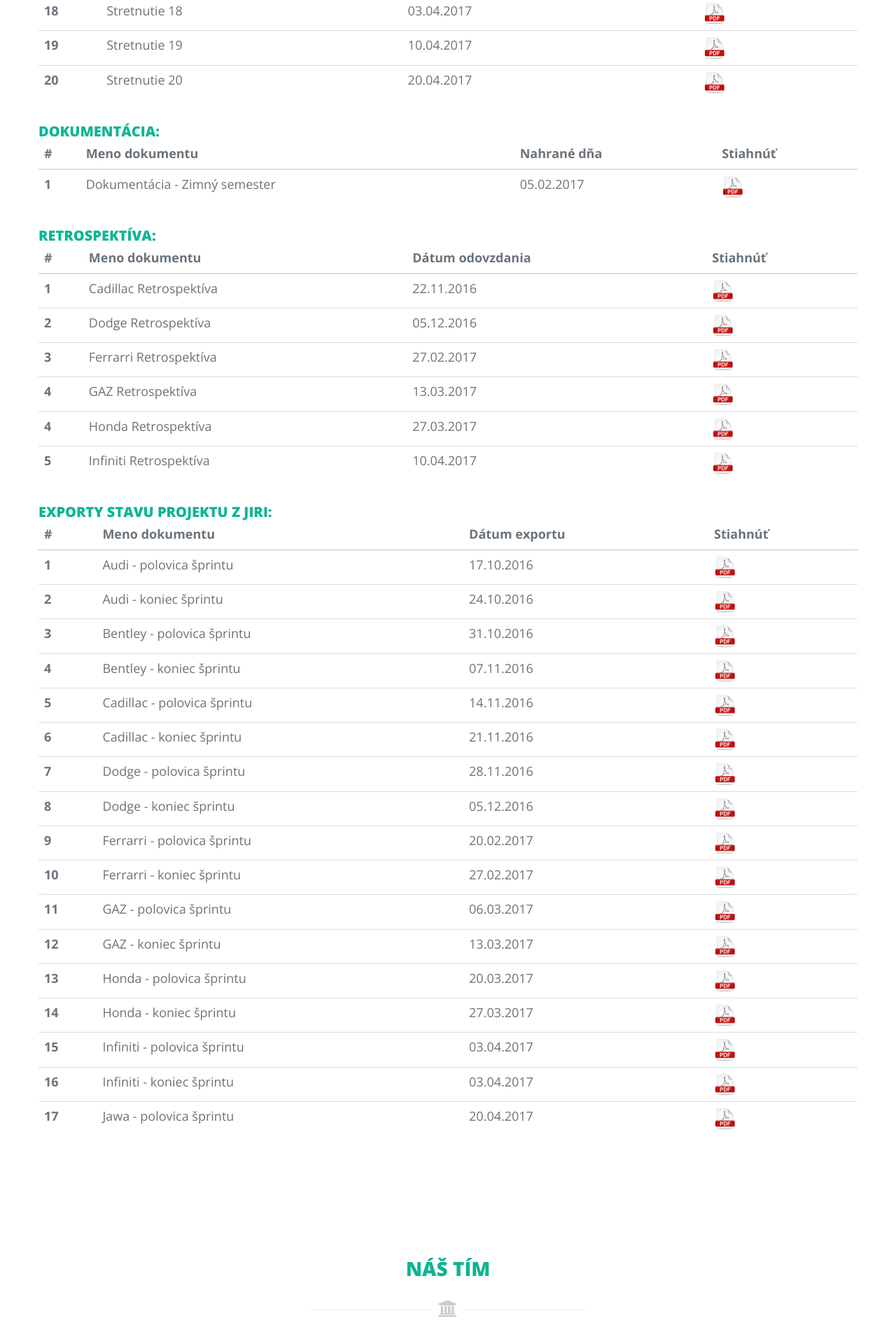
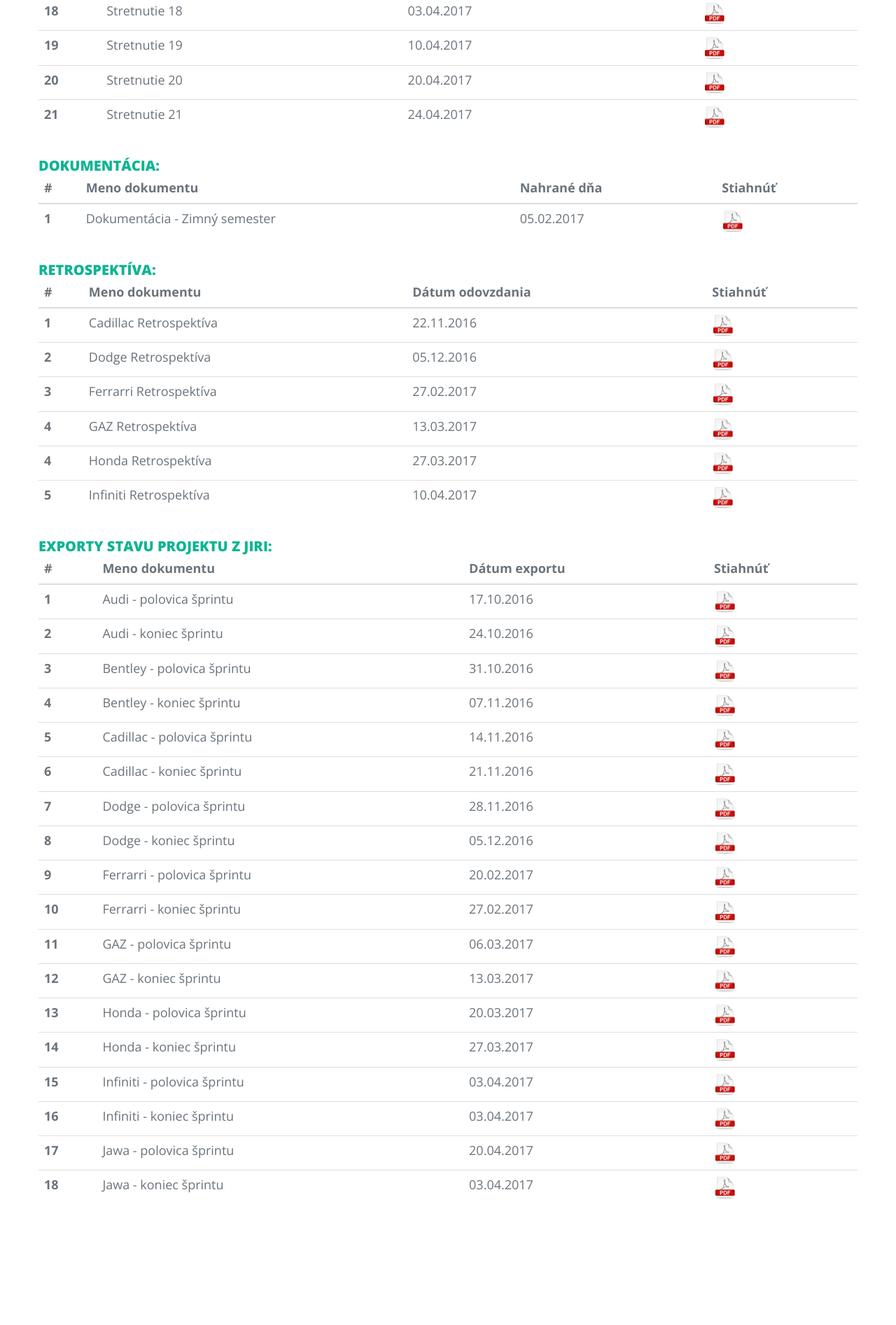
Before and after one commit to Aliniel/edusim-webpage, a plain HTML site: page index.html in a window 1280 px wide. Shown: the part 3042-4936 px from the top of the page at 70% size. Drawn offline with nearby package versions, Linux system fonts and the light colour scheme; some packages are replaced by stand-ins of ours; a script that the page names is missing.

Commit message:
Documents from 21st meeting added

```diff
--- a/index.html
+++ b/index.html
@@ -385,6 +385,12 @@ Our Documentation
                             <td>20.04.2017</td>
                             <td><a href="documents/stretnutie-20.pdf" target="_blank"><img src="img/pdf.png" alt="stretnutie-20.pdf" width="32"/></a></td>
                         </tr>
+                        <tr>
+                            <th>21</th>
+                            <td>Stretnutie 21</td>
+                            <td>24.04.2017</td>
+                            <td><a href="documents/stretnutie-21.pdf" target="_blank"><img src="img/pdf.png" alt="stretnutie-21.pdf" width="32"/></a></td>
+                        </tr>
                     </tbody>
                 </table>
             </div>
@@ -585,6 +591,12 @@ Our Documentation
                             <td>Jawa - polovica šprintu</td>
                             <td>20.04.2017</td>
                             <td><a href="documents/jawa-polovica.pdf"><img src="img/pdf.png" alt="Jawa - polovica" width="32"/></a></td>
+                        </tr>
+                        <tr>
+                            <th>18</th>
+                            <td>Jawa - koniec šprintu</td>
+                            <td>03.04.2017</td>
+                            <td><a href="documents/jawa-koniec.pdf"><img src="img/pdf.png" alt="Jawa - koniec" width="32"/></a></td>
                         </tr>
                     </tbody>
                 </table>
```
Also changed, not shown: img/screenshots/desktop-1 (1).svg (added), img/screenshots/desktop-1.svg (added), 2 other files.
